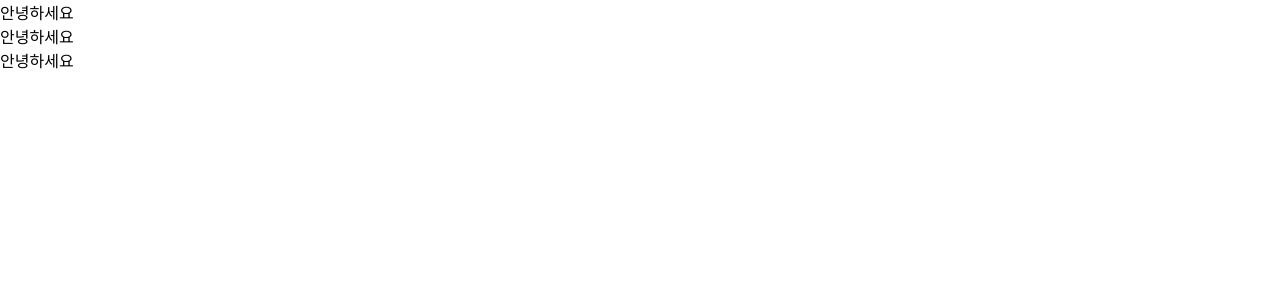
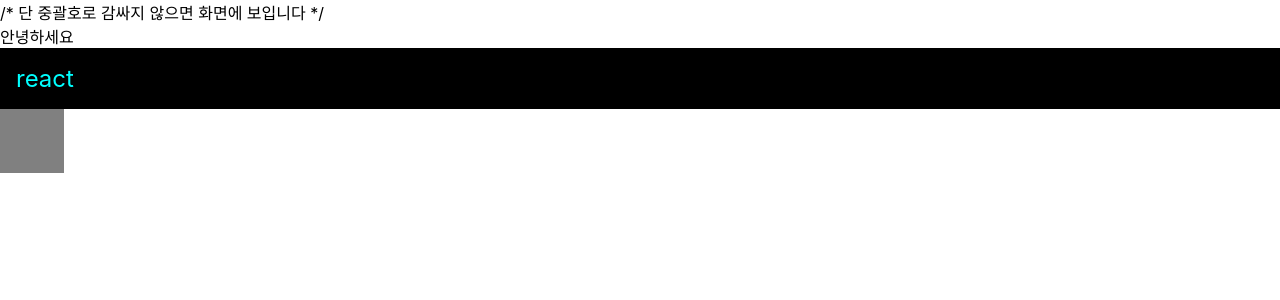
Before and after one commit to kenta5293/Learning_React_Velopert, a React (Create React App) app in the folder begin-react/: page / in a window 1280 px wide. Shown: the top 300 px of the page. Built offline with nearby package versions, Linux system fonts and the light colour scheme.

Commit message:
Begin-React : JSX

```diff
--- a/begin-react/src/App.css
+++ b/begin-react/src/App.css
@@ -1,38 +1,7 @@
-.App {
-  text-align: center;
+@charset "UTF-8";
+
+.gray-box {
+  background-color: gray;
+  width: 64px;
+  height: 64px;
 }
-
-.App-logo {
-  height: 40vmin;
-  pointer-events: none;
-}
-
-@media (prefers-reduced-motion: no-preference) {
-  .App-logo {
-    animation: App-logo-spin infinite 20s linear;
-  }
-}
-
-.App-header {
-  background-color: #282c34;
-  min-height: 100vh;
-  display: flex;
-  flex-direction: column;
-  align-items: center;
-  justify-content: center;
-  font-size: calc(10px + 2vmin);
-  color: white;
-}
-
-.App-link {
-  color: #61dafb;
-}
-
-@keyframes App-logo-spin {
-  from {
-    transform: rotate(0deg);
-  }
-  to {
-    transform: rotate(360deg);
-  }
-}
--- a/begin-react/src/App.js
+++ b/begin-react/src/App.js
@@ -1,13 +1,29 @@
 import React from 'react';
 import Hello from './components/Hello';
+import './App.css';
 
 function App() {
+
+  const name = 'react';
+
+  const style = {
+    backgroundColor: 'black',
+    color: 'aqua',
+    fontSize: 24, // 기본 단위 px
+    padding: '1rem'  // 다른 단위 사용 시 문자열로 설정
+  }
+
   return (
-    <div>
-      <Hello />
-      <Hello />
-      <Hello />
-    </div>
+    <>
+      {/* 주석은 화면에 보이지 않습니다 */}
+      /* 단 중괄호로 감싸지 않으면 화면에 보입니다 */
+
+      <Hello
+      // 추가적으로, 열리는 태그 내부에서는 이렇게 주석을 작성 할 수도 있습니다
+      />
+      <div style={style}>{name}</div>
+      <div className="gray-box"></div>
+    </>
   );
 }
 
```
